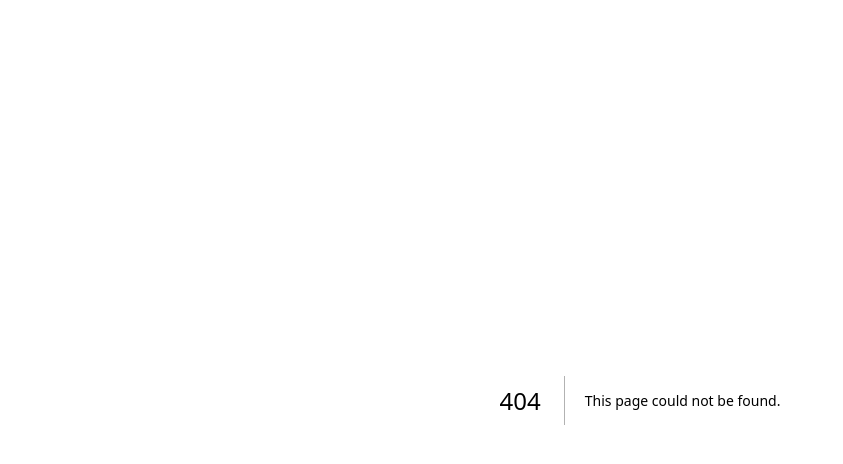
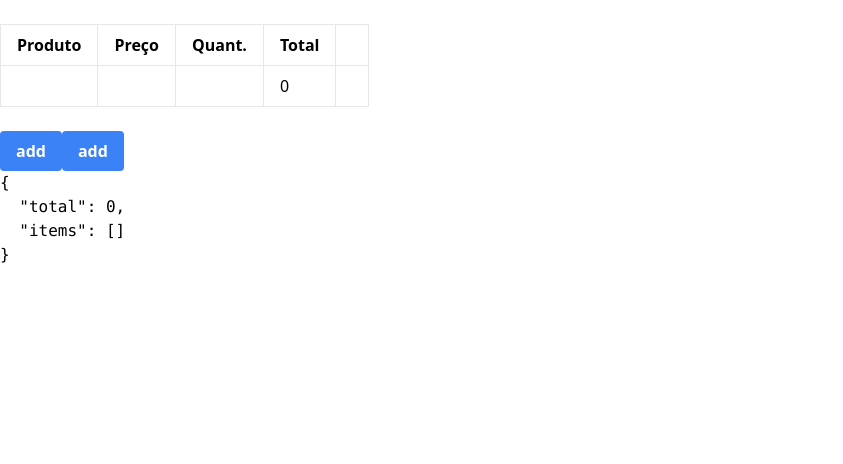
Before and after one commit to jeff-silva/aec-test, a Next.js app in the folder frontend/: page /test in a window 1280 px wide. Before the commit this address had no page. Shown: the top 464 px of the page, without its empty margins (0-843 px from the left). Built offline with nearby package versions, Linux system fonts and the light colour scheme.

Commit message:
context api

```diff
--- a/frontend/src/contexts/CartContext.tsx
+++ b/frontend/src/contexts/CartContext.tsx
@@ -1,35 +1,67 @@
 import React, { createContext, useState } from 'react';
+
+type CartProductProps = {
+  id: string,
+  name: string,
+  price: number,
+};
 
 const CartContext = createContext({
   products: [],
   total: 0,
 });
 
-export default CartContext;
+const CartProvider = ({ children }: { children: React.ReactNode }) => {
+  const [total, setTotal] = useState(0);
+  const [items, setItems] = useState([]);
 
-export const CartProvider = ({ children }) => {
-  const [products, setProducts] = useState([]);
-
-  const productAdd = (product, quantity=1) => {
-    const find = products.find((prod) => prod.id == product.id);
-    console.log(find);
+  const totalUpdate = () => {
+    setTotal(items.reduce((total, o) => {
+      return total + (o.product.price * o.quantity);
+    }, 0));
   };
 
-  const productRemove = (productId) => {};
-
-  const productClear = () => {
-    setProducts([]);
+  const itemFind = (item) => {
+    return items.find(o => o.product.id == item.product.id);
   };
 
+  const itemAdd = (product, quantity=1) => {
+    if (!itemFind({ quantity, product })) {
+      items.push({ quantity: 0, product });
+    }
+
+    setItems(items.map(item => {
+      if (item.product.id != product.id) return item;
+      item.quantity += quantity;
+      return item;
+    }));
+
+    totalUpdate();
+  };
+
+  const itemRemove = (item) => {
+    setItems(items.filter(o => o.product.id != item.product.id));
+    totalUpdate();
+  };
+
+  const itemsClear = () => {
+    setItems([]);
+  };
 
   return (
     <CartContext.Provider value={{
-      products,
-      productAdd,
-      productRemove,
-      productClear,
+      total,
+      totalUpdate,
+      items,
+      itemFind,
+      itemAdd,
+      itemRemove,
+      itemsClear,
     }}>
       {children}
     </CartContext.Provider>
   );
 };
+
+
+export { CartContext, CartProvider };
--- /dev/null
+++ b/frontend/src/pages/test.tsx
@@ -0,0 +1,86 @@
+import Head from 'next/head';
+
+import { CartContext } from '@/contexts/CartContext';
+import { useContext } from 'react';
+
+export default function Test() {
+  const cart = useContext(CartContext);
+
+  return (
+    <>
+      <Head>
+        <title>Test</title>
+      </Head>
+
+      <main>
+        <br />
+        <div className="container mx-auto">
+          <table className="table-auto">
+            <thead>
+              <tr>
+                <th className="border px-4 py-2">Produto</th>
+                <th className="border px-4 py-2">Preço</th>
+                <th className="border px-4 py-2">Quant.</th>
+                <th className="border px-4 py-2">Total</th>
+                <th className="border px-4 py-2"></th>
+              </tr>
+            </thead>
+            <tbody>
+              {cart.items.map((item) => (
+                <tr key={item.product.id}>
+                  <td className="border px-4 py-2">{item.product.name}</td>
+                  <td className="border px-4 py-2">{item.product.price}</td>
+                  <td className="border px-4 py-2">
+                    <input
+                      type="number"
+                      value={item.quantity}
+                      onChange={(ev) => {
+                        const find = cart.itemFind(item);
+                        console.log(find, prod);
+                      }}
+                    />
+                  </td>
+                  <td className="border px-4 py-2">{item.product.price * item.quantity}</td>
+                  <td className="border px-4 py-2">
+                    <button
+                      className="bg-red-500 hover:bg-red-700 text-white font-bold py-2 px-4 rounded"
+                      onClick={(ev) => cart.itemRemove(item)}
+                    >
+                      Remove
+                    </button>
+                  </td>
+                </tr>
+              ))}
+
+              <tr>
+                <td className="border px-4 py-2"></td>
+                <td className="border px-4 py-2"></td>
+                <td className="border px-4 py-2"></td>
+                <td className="border px-4 py-2">{cart.total}</td>
+                <td className="border px-4 py-2"></td>
+              </tr>
+            </tbody>
+          </table>
+          <br />
+
+          <button className="bg-blue-500 hover:bg-blue-700 text-white font-bold py-2 px-4 rounded" onClick={(ev) => {
+            cart.itemAdd({ id: 123, name: '123', price: 123 });
+          }}
+          >
+            add
+          </button>
+
+          <button className="bg-blue-500 hover:bg-blue-700 text-white font-bold py-2 px-4 rounded" onClick={(ev) => {
+            cart.itemAdd({ id: 456, name: '456', price: 456 });
+          }}
+          >
+            add
+          </button>
+          <br />
+
+          <pre dangerouslySetInnerHTML={{ __html: JSON.stringify(cart, null, 2) }} />
+        </div>
+      </main>
+    </>
+  );
+}
```
Also changed, not shown: 1 other file (tests, documents, lock files or other folders).
